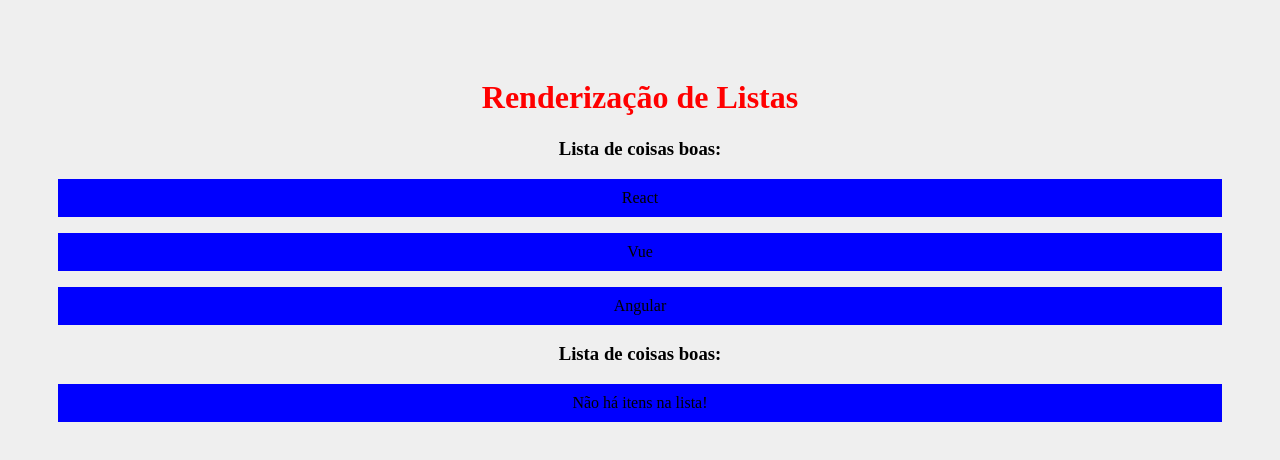
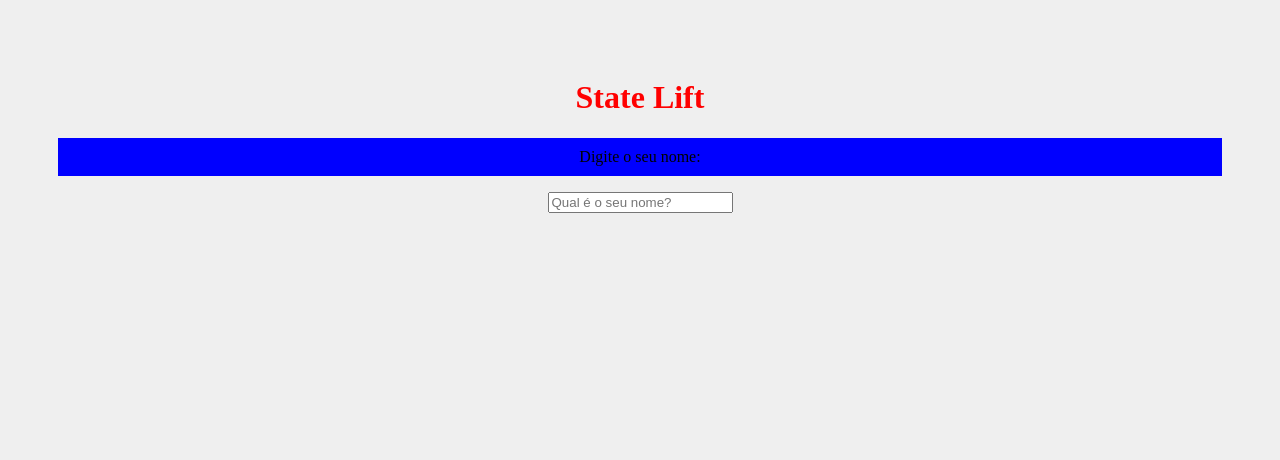
Before and after one commit to 1thiagoCRUZ/curso_react, a React (Create React App) app: page / in a window 1280 px wide. Shown: the top 460 px of the page. Built offline with nearby package versions, Linux system fonts and the light colour scheme.

Commit message:
State Lift

```diff
--- a/src/App.js
+++ b/src/App.js
@@ -1,16 +1,17 @@
+import { useState } from 'react';
 import './App.css';
-import OutraLista from './components/OutraLista';
+import SeuNome from './components/SeuNome';
+import Saudacao from './components/Saudacao';
+
 
 function App() {
-
-  const meusItens = ['React', 'Vue', 'Angular']
+  const [nome, setNome] = useState()
 
   return (
     <div className="App">
-      <h1>Renderização de Listas</h1>
-      <OutraLista itens={meusItens}/>
-
-      <OutraLista itens={[]}/>
+      <h1>State Lift</h1>
+      <SeuNome setNome={setNome}/>
+      <Saudacao nome={nome}/>
     </div>
   );
 }
--- /dev/null
+++ b/src/components/Saudacao.js
@@ -0,0 +1,14 @@
+function Saudacao({nome}) {
+
+    function gerarSaudacao(algumNome) {
+        return `Olá, ${algumNome}, tudo bem?`
+    }
+
+    return (
+    <>
+    {nome  &&<p>{ gerarSaudacao(nome)}</p>}
+    </>
+    )
+}
+
+export default Saudacao
--- /dev/null
+++ b/src/components/SeuNome.js
@@ -0,0 +1,10 @@
+function SeuNome({ setNome }) {
+    return (
+        <div>
+            <p>Digite o seu nome: </p>
+            <input type="text" placeholder="Qual é o seu nome?" onChange={(e) => setNome(e.target.value)}/>
+        </div>
+    )
+}
+
+export default SeuNome
```
Also changed, not shown: 1 other file (tests, documents, lock files or other folders).
